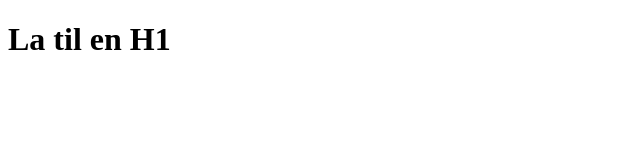
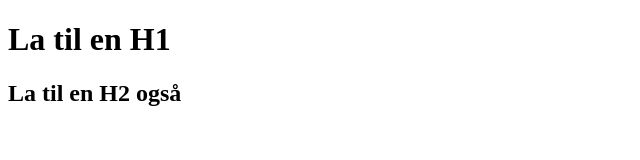
Before and after one commit to Minathuve/Hjemmeoppgave, a plain HTML site: page index.html in a window 1280 px wide. Shown: the whole page, without its empty margins (0-640 px from the left). Drawn offline with Linux system fonts and the light colour scheme.

Commit message:
Jeg la til en h2

```diff
--- a/index.html
+++ b/index.html
@@ -8,5 +8,6 @@
 </head>
 <body>
     <H1>La til en H1</H1>
+    <h2>La til en H2 også</h2>
 </body>
 </html>
```
